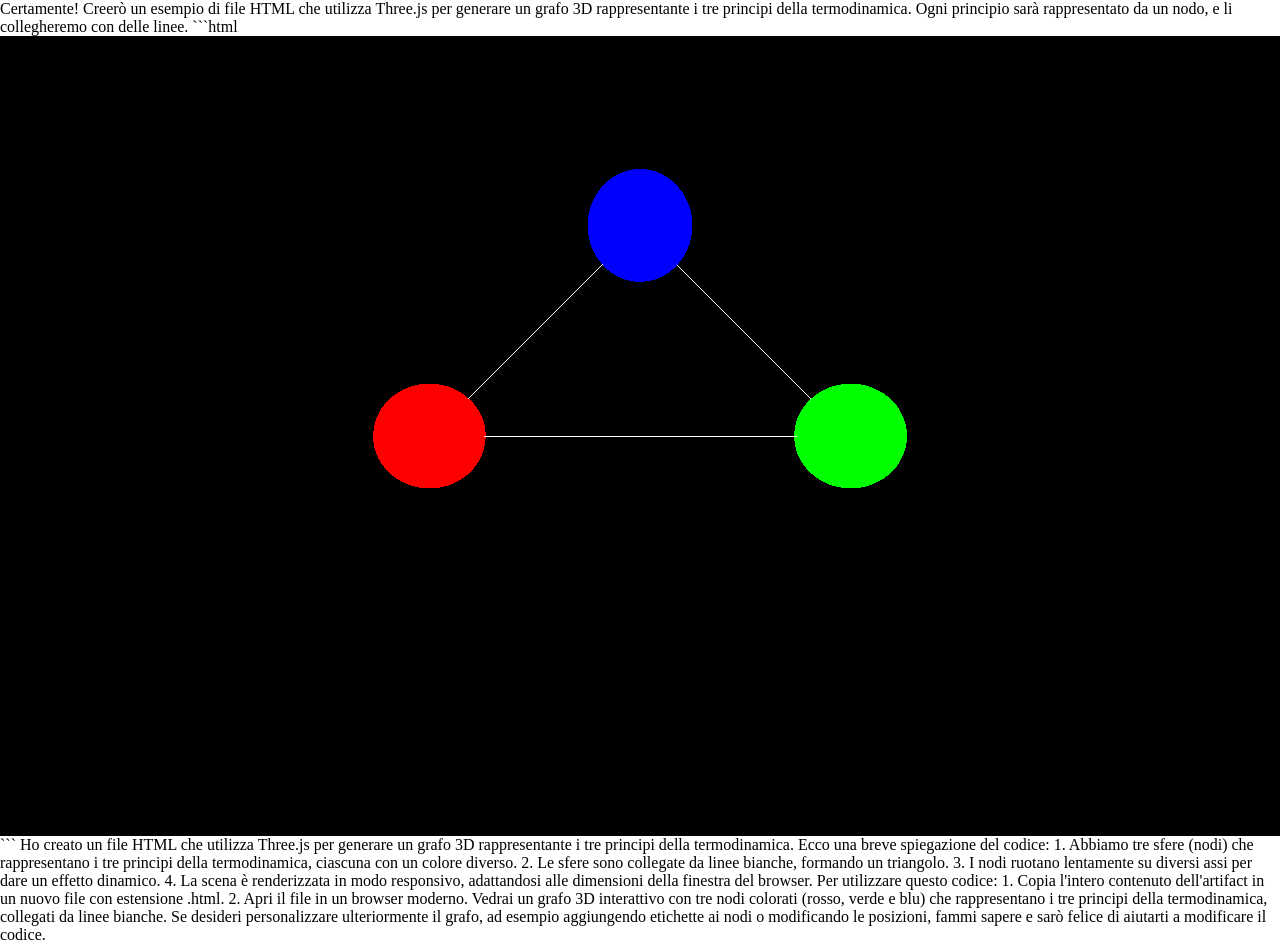
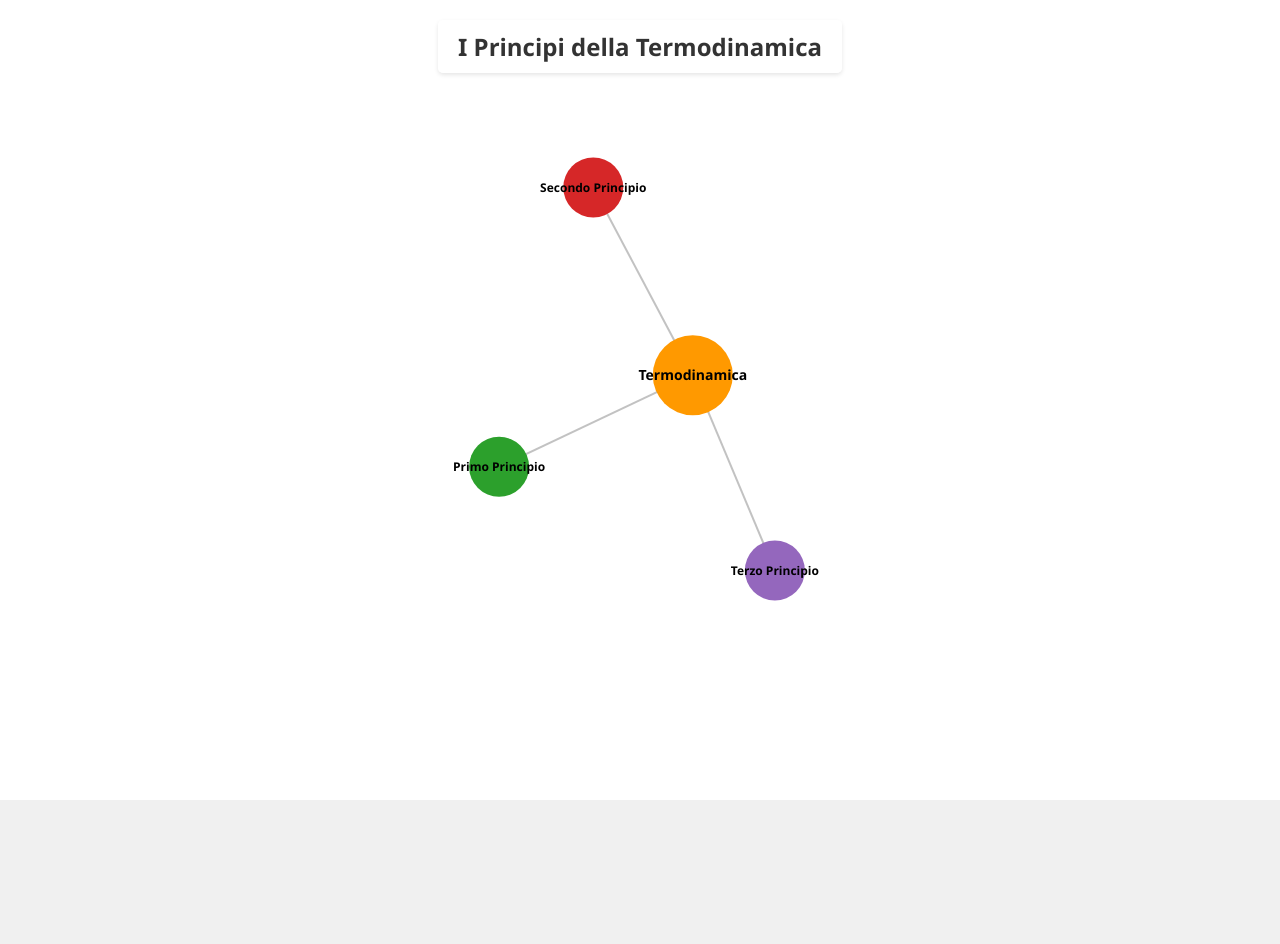
Before and after one commit to Oudeis73/graph, a plain HTML site: page index.html in a window 1280 px wide. After the commit the page ends 805 px from the top, so only its background shows below. Drawn offline with nearby package versions, Linux system fonts and the light colour scheme.

Commit message:
Update index.html

````diff
--- a/index.html
+++ b/index.html
@@ -1,115 +1,173 @@
-Certamente! Creerò un esempio di file HTML che utilizza Three.js per generare un grafo 3D rappresentante i tre principi della termodinamica. Ogni principio sarà rappresentato da un nodo, e li collegheremo con delle linee.
-
-
-
-```html
 <!DOCTYPE html>
 <html lang="it">
 <head>
     <meta charset="UTF-8">
     <meta name="viewport" content="width=device-width, initial-scale=1.0">
-    <title>Grafo 3D dei Principi della Termodinamica</title>
+    <title>Principi della Termodinamica - Grafo Interattivo</title>
+    <script src="https://cdnjs.cloudflare.com/ajax/libs/d3/7.8.5/d3.min.js"></script>
     <style>
-        body { margin: 0; }
-        canvas { display: block; }
+        body {
+            font-family: 'Segoe UI', Tahoma, Geneva, Verdana, sans-serif;
+            margin: 0;
+            padding: 0;
+            background-color: #f0f0f0;
+        }
+        #graph {
+            width: 100vw;
+            height: 100vh;
+            background-color: #ffffff;
+        }
+        .node { cursor: pointer; }
+        .link {
+            stroke: #999;
+            stroke-opacity: 0.6;
+            stroke-width: 2px;
+        }
+        .tooltip {
+            position: absolute;
+            background-color: rgba(255, 255, 255, 0.9);
+            border: 1px solid #ddd;
+            padding: 10px;
+            border-radius: 5px;
+            pointer-events: none;
+            opacity: 0;
+            transition: opacity 0.3s;
+            box-shadow: 0 4px 6px rgba(0, 0, 0, 0.1);
+            font-size: 14px;
+            max-width: 250px;
+        }
+        #title {
+            position: absolute;
+            top: 20px;
+            left: 50%;
+            transform: translateX(-50%);
+            font-size: 24px;
+            font-weight: bold;
+            color: #333;
+            text-align: center;
+            background-color: rgba(255, 255, 255, 0.8);
+            padding: 10px 20px;
+            border-radius: 5px;
+            box-shadow: 0 2px 4px rgba(0, 0, 0, 0.1);
+        }
     </style>
 </head>
 <body>
-    <script src="https://cdnjs.cloudflare.com/ajax/libs/three.js/r128/three.min.js"></script>
+    <div id="title">I Principi della Termodinamica</div>
+    <div id="graph"></div>
+    <div class="tooltip"></div>
+
     <script>
-        // Inizializzazione della scena, camera e renderer
-        const scene = new THREE.Scene();
-        const camera = new THREE.PerspectiveCamera(75, window.innerWidth / window.innerHeight, 0.1, 1000);
-        const renderer = new THREE.WebGLRenderer();
-        renderer.setSize(window.innerWidth, window.innerHeight);
-        document.body.appendChild(renderer.domElement);
+        const width = window.innerWidth;
+        const height = window.innerHeight;
 
-        // Creazione dei nodi (sfere)
-        const geometry = new THREE.SphereGeometry(0.5, 32, 32);
-        const material1 = new THREE.MeshBasicMaterial({color: 0xff0000}); // Rosso
-        const material2 = new THREE.MeshBasicMaterial({color: 0x00ff00}); // Verde
-        const material3 = new THREE.MeshBasicMaterial({color: 0x0000ff}); // Blu
+        const svg = d3.select("#graph")
+            .append("svg")
+            .attr("width", width)
+            .attr("height", height);
 
-        const node1 = new THREE.Mesh(geometry, material1);
-        const node2 = new THREE.Mesh(geometry, material2);
-        const node3 = new THREE.Mesh(geometry, material3);
+        const simulation = d3.forceSimulation()
+            .force("link", d3.forceLink().id(d => d.id).distance(200))
+            .force("charge", d3.forceManyBody().strength(-1000))
+            .force("center", d3.forceCenter(width / 2, height / 2));
 
-        node1.position.set(-2, 0, 0);
-        node2.position.set(2, 0, 0);
-        node3.position.set(0, 2, 0);
+        // Dati statici
+        const graph = {
+            "nodes": [
+                {"id": 1, "name": "Termodinamica", "description": "Studio del calore e della temperatura e delle loro relazioni con l'energia e il lavoro", "url": "termodinamica.html"},
+                {"id": 2, "name": "Primo Principio", "description": "L'energia dell'universo è costante. L'energia non può essere creata né distrutta, ma solo trasformata da una forma all'altra.", "url": "primo_principio.html"},
+                {"id": 3, "name": "Secondo Principio", "description": "L'entropia dell'universo tende ad un massimo. In ogni processo spontaneo, l'entropia dell'universo aumenta.", "url": "secondo_principio.html"},
+                {"id": 4, "name": "Terzo Principio", "description": "L'entropia di un cristallo perfetto allo zero assoluto è nulla. È impossibile raggiungere lo zero assoluto con un numero finito di processi.", "url": "terzo_principio.html"}
+            ],
+            "links": [
+                {"source": 1, "target": 2},
+                {"source": 1, "target": 3},
+                {"source": 1, "target": 4}
+            ]
+        };
 
-        scene.add(node1);
-        scene.add(node2);
-        scene.add(node3);
+        const link = svg.append("g")
+            .selectAll("line")
+            .data(graph.links)
+            .enter().append("line")
+            .attr("class", "link");
 
-        // Creazione delle linee di collegamento
-        const lineMaterial = new THREE.LineBasicMaterial({color: 0xffffff});
+        const node = svg.append("g")
+            .selectAll(".node")
+            .data(graph.nodes)
+            .enter().append("g")
+            .attr("class", "node")
+            .call(d3.drag()
+                .on("start", dragstarted)
+                .on("drag", dragged)
+                .on("end", dragended));
 
-        const points12 = [];
-        points12.push(node1.position);
-        points12.push(node2.position);
-        const geometry12 = new THREE.BufferGeometry().setFromPoints(points12);
-        const line12 = new THREE.Line(geometry12, lineMaterial);
+        node.append("circle")
+            .attr("r", d => d.id === 1 ? 40 : 30)
+            .attr("fill", d => d.id === 1 ? "#ff9900" : d3.schemeCategory10[d.id]);
 
-        const points23 = [];
-        points23.push(node2.position);
-        points23.push(node3.position);
-        const geometry23 = new THREE.BufferGeometry().setFromPoints(points23);
-        const line23 = new THREE.Line(geometry23, lineMaterial);
+        node.append("text")
+            .attr("dy", ".35em")
+            .attr("text-anchor", "middle")
+            .text(d => d.name)
+            .style("font-weight", "bold")
+            .style("font-size", d => d.id === 1 ? "14px" : "12px");
 
-        const points31 = [];
-        points31.push(node3.position);
-        points31.push(node1.position);
-        const geometry31 = new THREE.BufferGeometry().setFromPoints(points31);
-        const line31 = new THREE.Line(geometry31, lineMaterial);
+        const tooltip = d3.select(".tooltip");
 
-        scene.add(line12);
-        scene.add(line23);
-        scene.add(line31);
+        node.on("mouseover", function(event, d) {
+            tooltip.transition()
+                .duration(200)
+                .style("opacity", .9);
+            tooltip.html(d.description)
+                .style("left", (event.pageX + 10) + "px")
+                .style("top", (event.pageY - 28) + "px");
+        })
+        .on("mouseout", function() {
+            tooltip.transition()
+                .duration(500)
+                .style("opacity", 0);
+        })
+        .on("click", function(event, d) {
+            if (d.url) {
+                window.location.href = d.url;
+            }
+        });
 
-        // Posizionamento della camera
-        camera.position.z = 5;
+        simulation
+            .nodes(graph.nodes)
+            .on("tick", ticked);
 
-        // Funzione di animazione
-        function animate() {
-            requestAnimationFrame(animate);
+        simulation.force("link")
+            .links(graph.links);
 
-            // Rotazione dei nodi
-            node1.rotation.x += 0.01;
-            node2.rotation.y += 0.01;
-            node3.rotation.z += 0.01;
+        function ticked() {
+            link
+                .attr("x1", d => d.source.x)
+                .attr("y1", d => d.source.y)
+                .attr("x2", d => d.target.x)
+                .attr("y2", d => d.target.y);
 
-            renderer.render(scene, camera);
+            node
+                .attr("transform", d => `translate(${d.x},${d.y})`);
         }
 
-        animate();
+        function dragstarted(event, d) {
+            if (!event.active) simulation.alphaTarget(0.3).restart();
+            d.fx = d.x;
+            d.fy = d.y;
+        }
 
-        // Gestione del ridimensionamento della finestra
-        window.addEventListener('resize', onWindowResize, false);
+        function dragged(event, d) {
+            d.fx = event.x;
+            d.fy = event.y;
+        }
 
-        function onWindowResize() {
-            camera.aspect = window.innerWidth / window.innerHeight;
-            camera.updateProjectionMatrix();
-            renderer.setSize(window.innerWidth, window.innerHeight);
+        function dragended(event, d) {
+            if (!event.active) simulation.alphaTarget(0);
+            d.fx = null;
+            d.fy = null;
         }
     </script>
 </body>
 </html>
-
-```
-
-Ho creato un file HTML che utilizza Three.js per generare un grafo 3D rappresentante i tre principi della termodinamica. Ecco una breve spiegazione del codice:
-
-1. Abbiamo tre sfere (nodi) che rappresentano i tre principi della termodinamica, ciascuna con un colore diverso.
-2. Le sfere sono collegate da linee bianche, formando un triangolo.
-3. I nodi ruotano lentamente su diversi assi per dare un effetto dinamico.
-4. La scena è renderizzata in modo responsivo, adattandosi alle dimensioni della finestra del browser.
-
-Per utilizzare questo codice:
-
-1. Copia l'intero contenuto dell'artifact in un nuovo file con estensione .html.
-2. Apri il file in un browser moderno.
-
-Vedrai un grafo 3D interattivo con tre nodi colorati (rosso, verde e blu) che rappresentano i tre principi della termodinamica, collegati da linee bianche.
-
-Se desideri personalizzare ulteriormente il grafo, ad esempio aggiungendo etichette ai nodi o modificando le posizioni, fammi sapere e sarò felice di aiutarti a modificare il codice.
````
